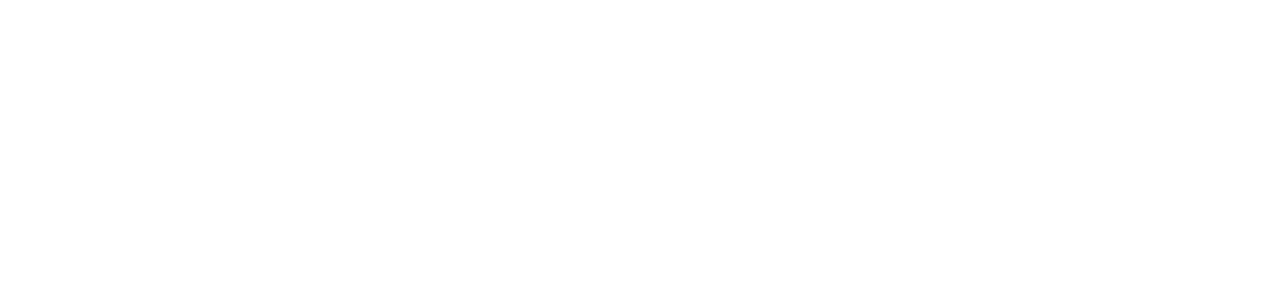
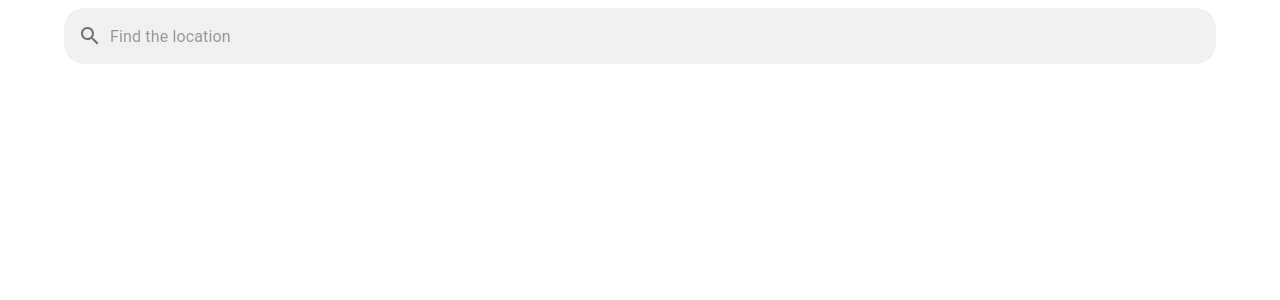
Before and after one commit to SIRIUS-HopperHacks/sirius-frontend, a React app: page /shelters in a window 1280 px wide. Before the commit this address had no page. Shown: the top 300 px of the page. Built offline with nearby package versions, Linux system fonts and the light colour scheme.

Commit message:
ADD: created ShelterPage

```diff
--- a/src/App.tsx
+++ b/src/App.tsx
@@ -1,14 +1,18 @@
-import LandingPage from "@pages/LandingPage"
-import HomePage from "@pages/HomePage"
+import LandingPage from "@pages/LandingPage";
+import HomePage from "@pages/HomePage";
+import ShelterPage from "@pages/ShelterPage";
 import { BrowserRouter, Route, Routes } from "react-router-dom";
 
 const App = () => {
-  return <BrowserRouter>
-  <Routes>
-    <Route path="/" element={<LandingPage />} />
-    <Route path="/homepage" element={<HomePage />} />
-  </Routes>
-</BrowserRouter>
+  return (
+    <BrowserRouter>
+      <Routes>
+        <Route path="/" element={<LandingPage />} />
+        <Route path="/homepage" element={<HomePage />} />
+        <Route path="/shelters" element={<ShelterPage />} />
+      </Routes>
+    </BrowserRouter>
+  );
 };
 
 export default App;
--- a/src/components/pages/HomePage.tsx
+++ b/src/components/pages/HomePage.tsx
@@ -1,4 +1,5 @@
 import React, { useState } from "react";
+import { useNavigate } from "react-router-dom";
 import {
   Container,
   Button,
@@ -15,19 +16,16 @@
 import ModeCommentIcon from "@mui/icons-material/ModeComment";
 import AccountCircleIcon from "@mui/icons-material/AccountCircle";
 
-const SignUpPage: React.FC = () => {
-  const mapContainerStyle = {
-    width: "100%",
-    height: "80vh",
-    borderRadius: "1rem",
-    overflow: "hidden",
-  };
-
+const HomePage: React.FC = () => {
+  const navigate = useNavigate();
   const [value, setValue] = useState(0);
   const [open, setOpen] = useState(false);
   const handleChange = (e: React.SyntheticEvent, newValue: number) => {
     e.preventDefault();
     setValue(newValue);
+    if (newValue === 1) {
+      navigate("/shelters");
+    }
   };
 
   const handleOpenDialog = () => {
@@ -133,4 +131,4 @@
   );
 };
 
-export default SignUpPage;
+export default HomePage;
--- /dev/null
+++ b/src/components/pages/ShelterPage.tsx
@@ -0,0 +1,33 @@
+import React from "react";
+import { Container, TextField, InputAdornment, Box } from "@mui/material";
+import SearchIcon from "@mui/icons-material/Search";
+
+const ShelterPage: React.FC = () => {
+  return (
+    <Container>
+      <TextField
+        variant="outlined"
+        placeholder="Find the location"
+        fullWidth
+        InputProps={{
+          startAdornment: (
+            <InputAdornment position="start">
+              <SearchIcon />
+            </InputAdornment>
+          ),
+        }}
+        sx={{
+          backgroundColor: "#f0f0f0",
+          borderRadius: "20px",
+          "& .MuiOutlinedInput-root": {
+            "& fieldset": {
+              display: "none",
+            },
+          },
+        }}
+      />
+    </Container>
+  );
+};
+
+export default ShelterPage;
```
